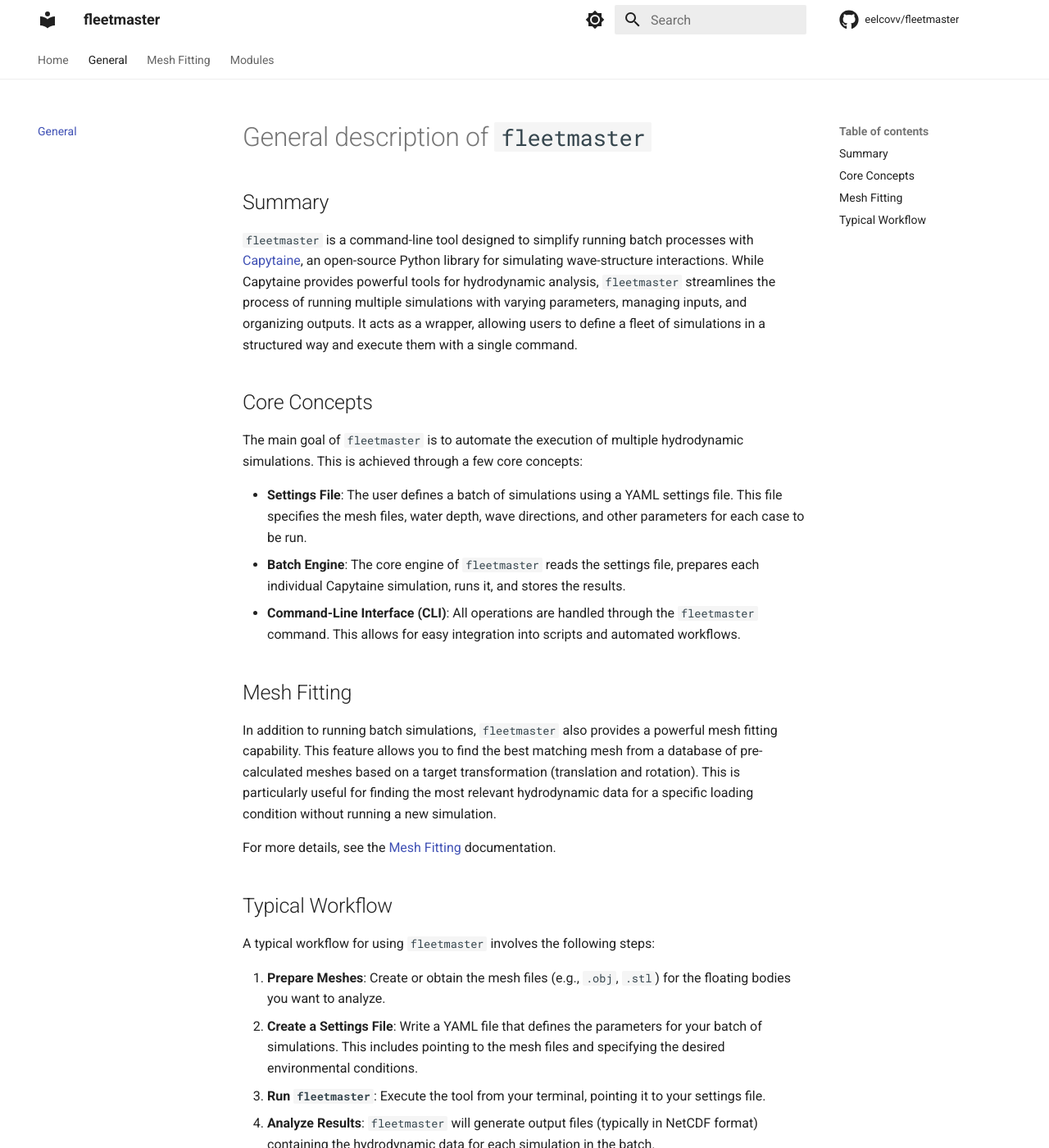
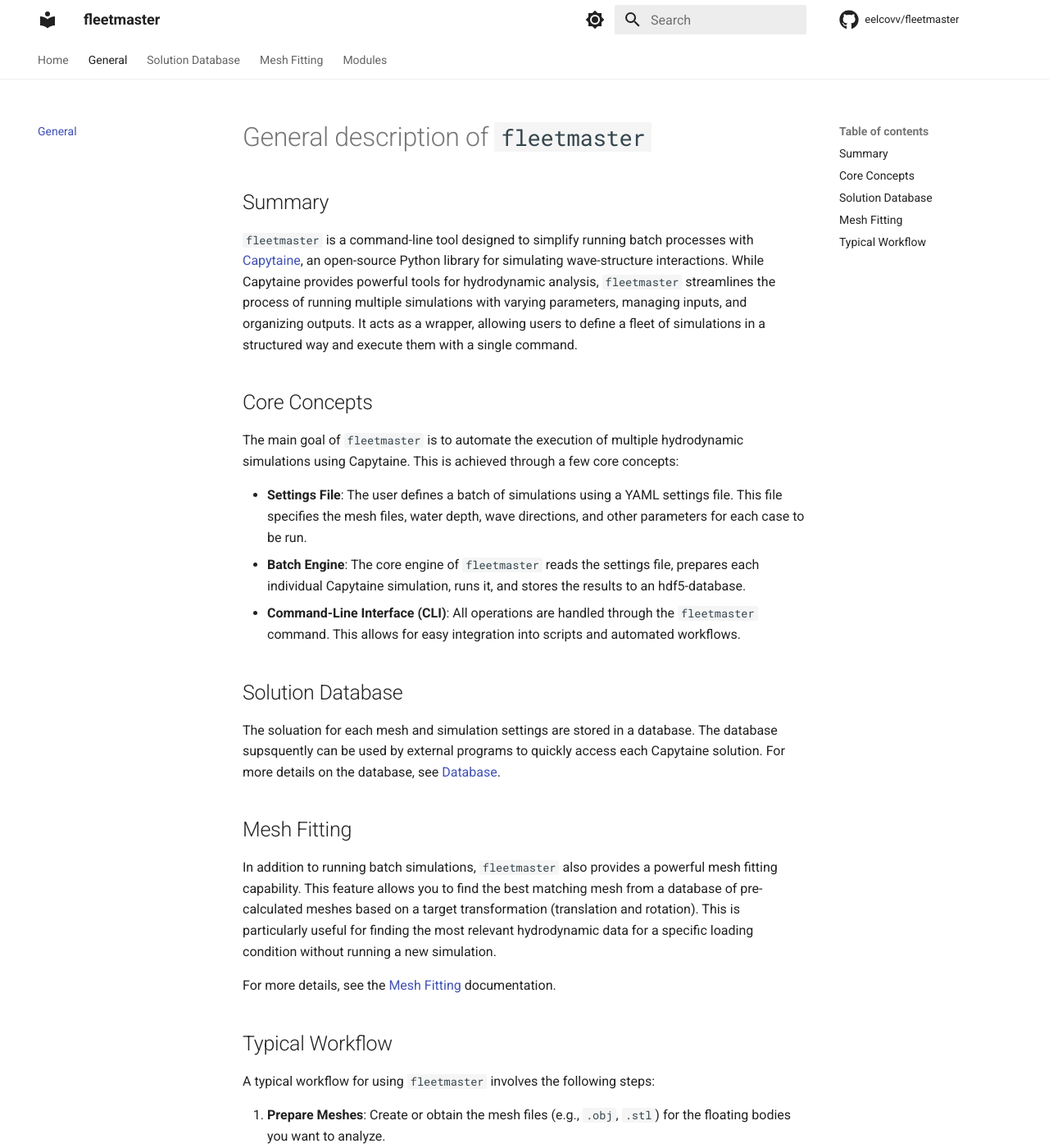
Before and after one commit to eelcovv/fleetmaster, an MkDocs documentation site: the page built from docs/general_description.md, in a window 1280 px wide and 1400 px high. Shown: the whole window at 82% size. Built offline with MkDocs 1.6.1 and Material for MkDocs 9.7.7, drawn with Linux system fonts in a browser that asks for light colours; comment, search, counter and statistics services are not loaded.

```diff
--- a/docs/general_description.md
+++ b/docs/general_description.md
@@ -6,11 +6,15 @@
 
 ## Core Concepts
 
-The main goal of `fleetmaster` is to automate the execution of multiple hydrodynamic simulations. This is achieved through a few core concepts:
+The main goal of `fleetmaster` is to automate the execution of multiple hydrodynamic simulations using Capytaine. This is achieved through a few core concepts:
 
 - **Settings File**: The user defines a batch of simulations using a YAML settings file. This file specifies the mesh files, water depth, wave directions, and other parameters for each case to be run.
-- **Batch Engine**: The core engine of `fleetmaster` reads the settings file, prepares each individual Capytaine simulation, runs it, and stores the results.
+- **Batch Engine**: The core engine of `fleetmaster` reads the settings file, prepares each individual Capytaine simulation, runs it, and stores the results to an hdf5-database.
 - **Command-Line Interface (CLI)**: All operations are handled through the `fleetmaster` command. This allows for easy integration into scripts and automated workflows.
+
+## Solution Database
+
+The soluation for each mesh and simulation settings are stored in a database. The database supsquently can be used by external programs to quickly access each Capytaine solution. For more details on the database, see [Database](./database.md).
 
 ## Mesh Fitting
 
--- a/mkdocs.yml
+++ b/mkdocs.yml
@@ -10,6 +10,7 @@ copyright: Maintained by <a href="https://usedave.nl/welcome.html">dave lab</a>.
 nav:
   - Home: index.md
   - General: general_description.md
+  - Solution Database: database.md
   - Mesh Fitting: fitting.md
   - Modules: modules.md
 
```
Also changed, not shown: docs/database.md (added, +1 -0 lines), docs/images/database.svg (added), docs/images/fitting_targets.svg (added), 1 other file.
